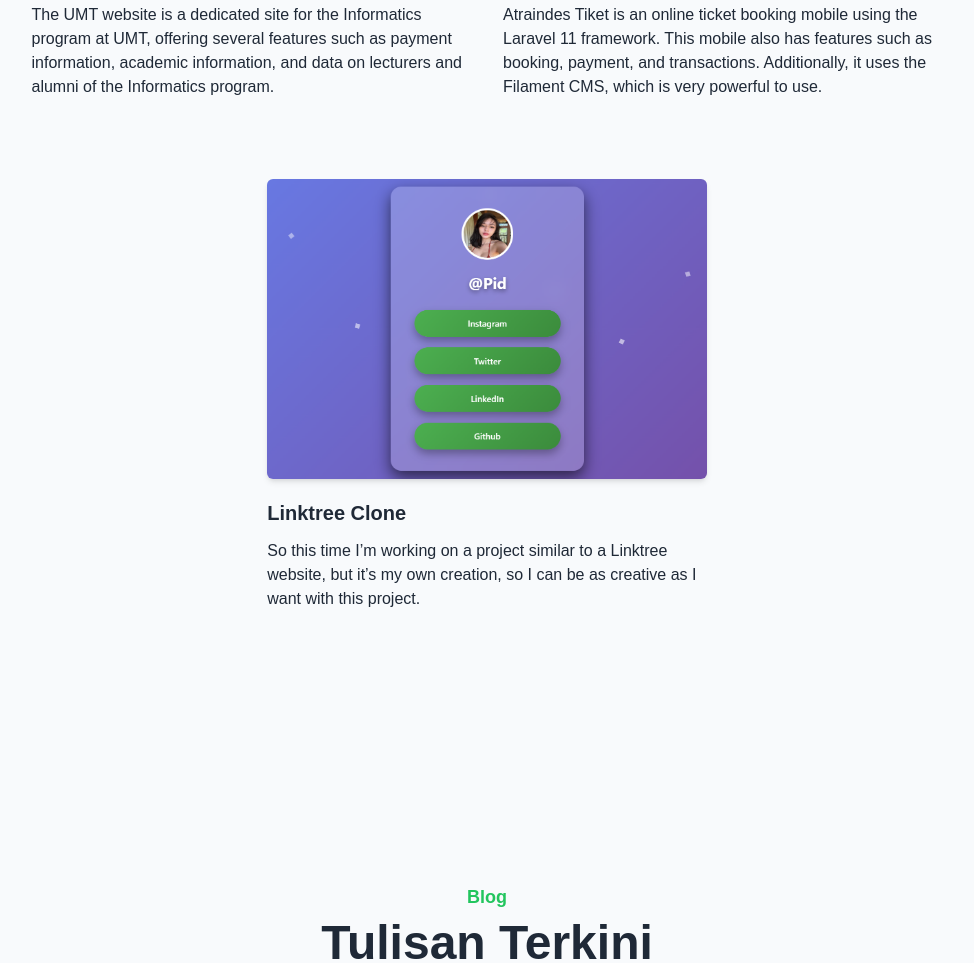
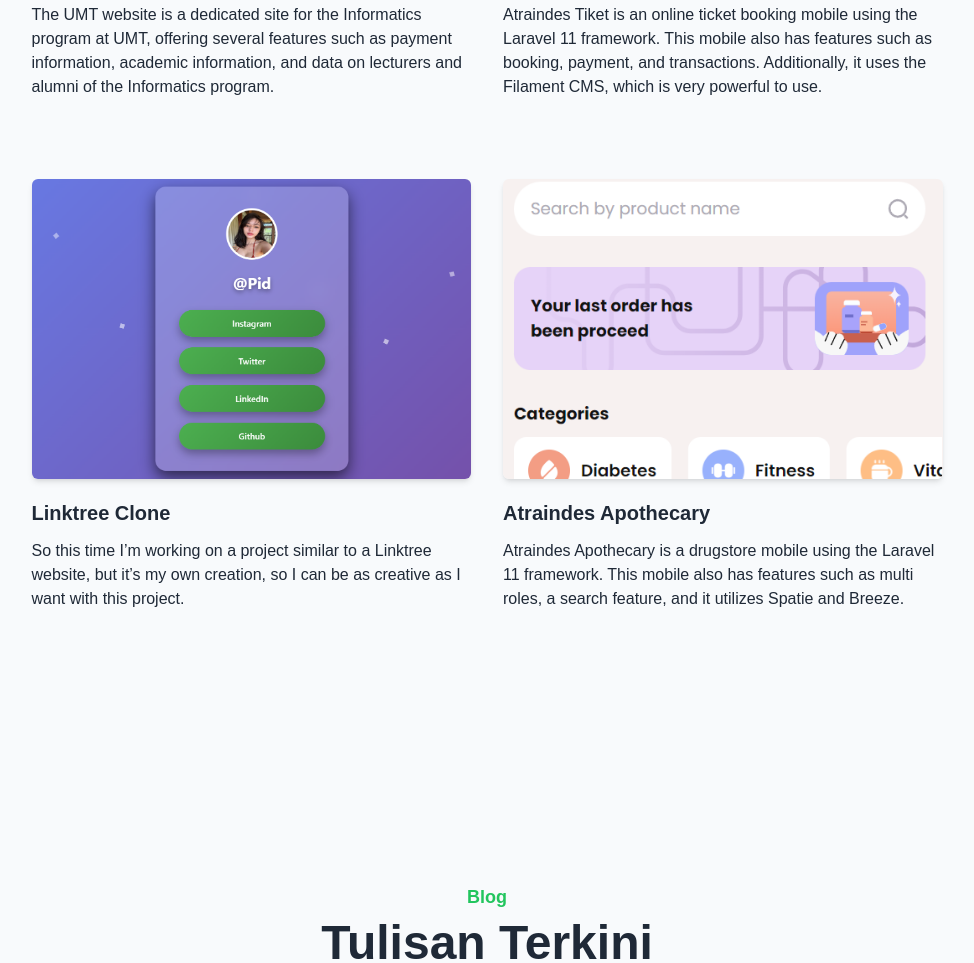
Before and after one commit to Pid24/portfolio-me, a website: page index.html in a window 1280 px wide. Shown: the part 1885-2848 px from the top of the page, without its empty margins (153-1127 px from the left). Drawn offline with Linux system fonts and the light colour scheme.

Commit message:
add new project

```diff
--- a/index.html
+++ b/index.html
@@ -283,6 +283,17 @@
             </h3>
             <p class="text-base font-medium text-secondary">So this time I’m working on a project similar to a Linktree website, but it’s my own creation, so I can be as creative as I want with this project.</p>
           </div>
+          <div class="mb-12 p-4 md:w-1/2">
+            <div class="overflow-hidden rounded-md shadow-md transition-shadow duration-300 hover:shadow-xl">
+              <img src="dist/img/atraindes-apothecary.png" alt="portfolio3" class="portfolio-image" />
+            </div>
+            <h3 class="mt-5 mb-3 text-xl font-semibold text-dark">
+              <a href="https://github.com/Pid24/atraindes-apothecary" class="text-primary hover:underline" target="_blank">Atraindes Apothecary</a>
+            </h3>
+            <p class="text-base font-medium text-secondary">
+              Atraindes Apothecary is a drugstore mobile using the Laravel 11 framework. This mobile also has features such as multi roles, a search feature, and it utilizes Spatie and Breeze.
+            </p>
+          </div>
         </div>
       </div>
     </section>
```
Also changed, not shown: dist/img/atraindes-apothecary.png (added).
